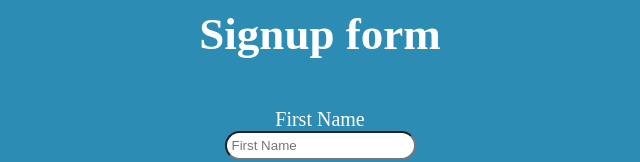
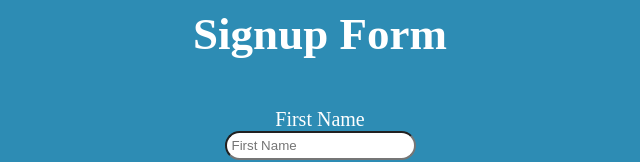
Before and after one commit to FtJamal/login-signup-1, a website: page index.html in a window 1280 px wide. Shown: the top 162 px of the page, without its empty margins (320-960 px from the left). Drawn offline with nearby package versions, Linux system fonts and the light colour scheme.

Commit message:
new changes

```diff
--- a/index.html
+++ b/index.html
@@ -41,6 +41,7 @@ input{
     align-items: center;
 font-size: 20px;
 }
+
 button{
     color:rgb(45, 140, 180) ;
     font-size: 20px;
@@ -50,14 +51,13 @@ button{
     font-size: 25px;
 }
 
+</style>
 
-
-    </style>
 </head>
 
 <body>
     <div id="main">
-        <h1>Signup form</h1>
+        <h1>Signup Form</h1>
         <br>
 
         <form onsubmit="signup(); return false">
```
